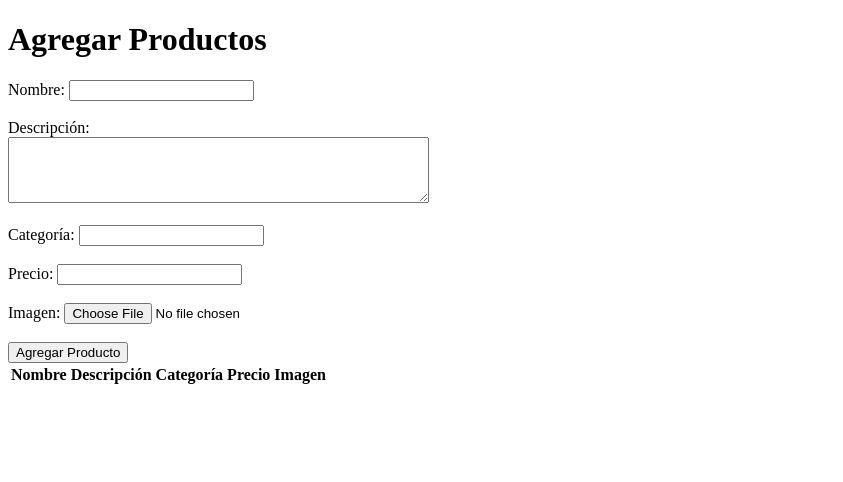
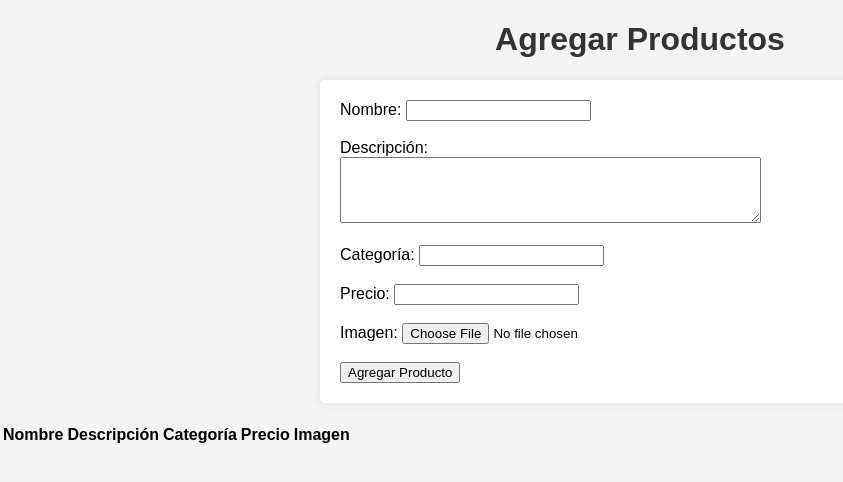
Before and after one commit to ivanmontoya10/equipo5_productos, a plain HTML site: page index.html in a window 1280 px wide. Shown: the whole page, without its empty margins (0-843 px from the left). Drawn offline with Linux system fonts and the light colour scheme.

```diff
--- a/index.html
+++ b/index.html
@@ -5,7 +5,10 @@
     <meta charset="UTF-8">
     <meta name="viewport" content="width=device-width, initial-scale=1.0">
     <script src="script.js"></script>
+    <link rel="stylesheet" href="style.css">
+
     <title>Productos de negocios 1 con el bro</title>
+
 </head>
 
 <body>
--- /dev/null
+++ b/style.css
@@ -0,0 +1,22 @@
+/*Pertenece a todo el docuemento*/
+body {
+    font-family: Arial, sans-serif;
+    background-color: #f4f4f4;
+    margin: 0;
+    padding: 0;
+}
+
+h1 {
+    color: #333;
+    text-align: center;
+}
+
+/*Estilos para los formularios*/
+form {
+    background-color: #fff;
+    padding: 20px;
+    margin: 20px auto;
+    max-width: 600px;
+    border-radius: 5px;
+    box-shadow: 0 0 10px rgba(0, 0, 0, 0.1);
+}
```
